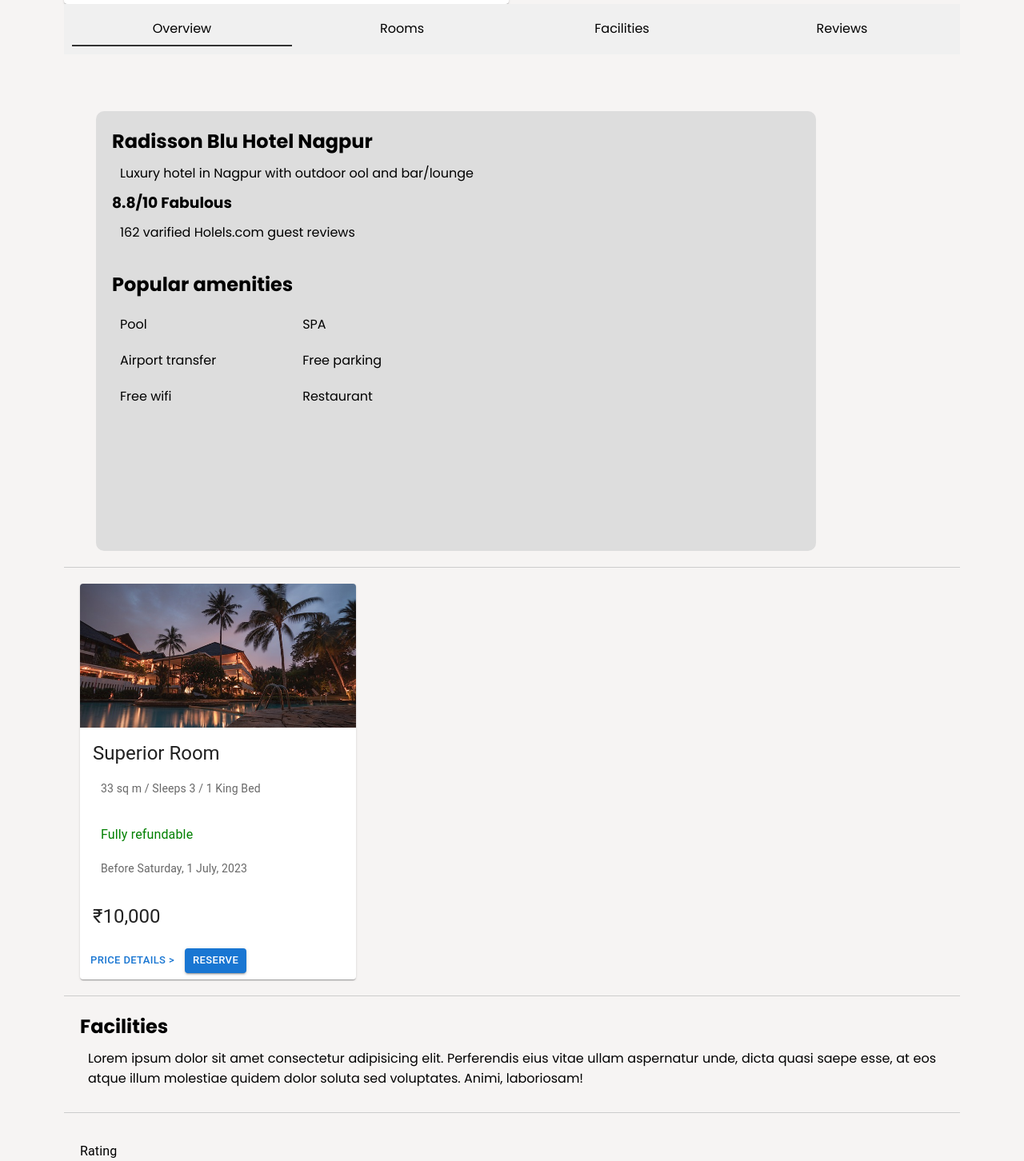
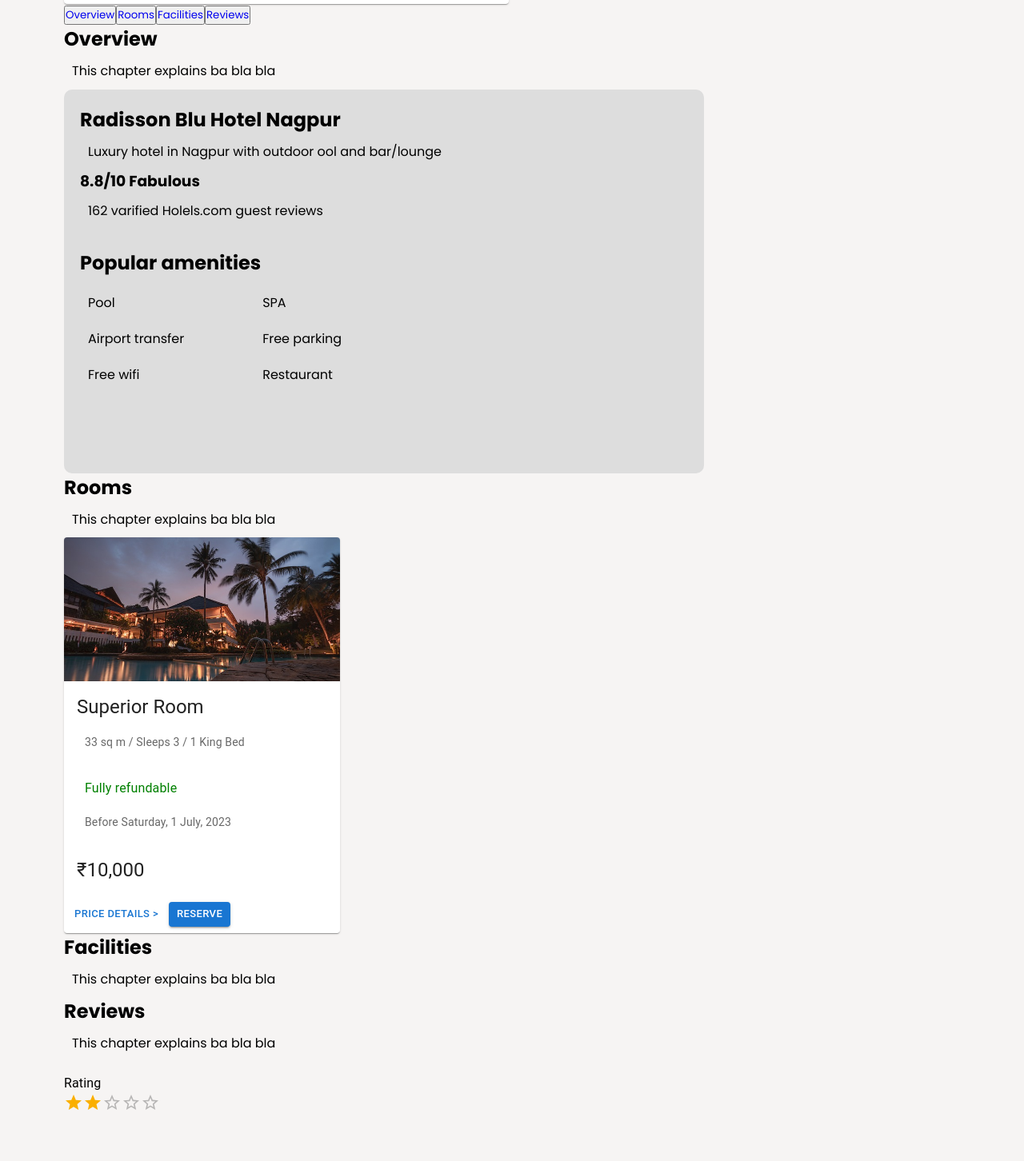
Before and after one commit to veenaurkude/Hotel-Booking-Project, a React (Create React App) app: page /hotel_details in a window 1280 px wide. Shown: the part 605-2057 px from the top of the page at 80% size. Built offline with nearby package versions, Linux system fonts and the light colour scheme.

Commit message:
new_updates

```diff
--- a/src/components/TabPanel.jsx
+++ b/src/components/TabPanel.jsx
@@ -13,10 +13,6 @@
 // import { useNavigate } from "react-router-dom";
 
 function TabPanel(props) {
-  // const navigate = useNavigate();
-  const { children, value, index, ...other } = props;
-
-  return (
     <div
       role="tabpanel"
       hidden={value !== index}
@@ -25,6 +21,7 @@
       {...other}
     >
       {value === index && (
+
         <Box sx={{ p: 3 }}>
           <Typography>{children}</Typography>
         </Box>
--- a/src/components/layout/Layout.jsx
+++ b/src/components/layout/Layout.jsx
@@ -13,9 +13,9 @@
 import LoginForm from '../../pages/Login/LoginForm';
 import About from '../../pages/About/About';
 import RoomCard from '../../pages/Hotels/rooms';
-import UserProfile from '../../pages/Profile/UserProfile';
 import HotelList from '../../pages/Hotel List/hotelList';
 import BookNow from '../../pages/Book now/bookNow';
+// import UserProfile from '../../pages/Profile/UserProfile';
 
 // import Slider from '../../pages/Login/Slider';
 // import Overview from '../../pages/Hotels/overview';
--- a/src/pages/Home/Home.css
+++ b/src/pages/Home/Home.css
@@ -43,7 +43,7 @@
     flex-direction: column;
     align-items: center;
     justify-content: center;
-    margin: 25rem 4rem 4rem 4rem;
+    margin: 22rem 4rem 4rem 4rem;
     padding: 2rem;
     box-shadow: 1px 3px 10px 3px #333;
     background-color: rgba(255, 255, 255, 0.5);
--- a/src/pages/Hotels/Overview.css
+++ b/src/pages/Hotels/Overview.css
@@ -1,23 +1,25 @@
 
 .maincontainer {
   border: gray;
-  height: 550px;
-  width: 900px;
+  height: 30rem;
+  width: 50rem;
   margin-top: 1px;
   background-color: #ddd;
-  margin-left: 20px;
   border-radius: 10px;
 }
+
 .contentmain {
   margin-left: 20px;
   padding-top: 20px;
 }
+
 .item {
   display: flex;
   gap: 10%;
   margin-top: 10px;
   margin-left: 0px;
 }
+
 p {
   padding: 10px;
 }
--- a/src/pages/Hotels/Tabs.css
+++ b/src/pages/Hotels/Tabs.css
@@ -1,3 +1,4 @@
+/* Tabs.css */
 
 .tabs-container {
     position: relative;
@@ -7,11 +8,11 @@
 
   .tab-buttons {
     position: sticky;
-    top: 65px;
+    top: 4rem;
     /* left: 0; */
     display: flex;
-    background-color: #f0f0f0;
-    box-shadow: rgba(0,0,0,.3);
+    background-color: #ccc;
+    box-shadow: rgba(82, 61, 61, 0.3);
     padding: 10px;
     width: 100%;
     z-index: 1;
@@ -41,6 +42,13 @@
   }
 
   .tab-content > div {
-    padding: 20px;
+    padding: 2rem;
     border-bottom: 1px solid #ccc;
+    /* display: none; */
   }
+
+
+  .tab-content > div.active {
+    display: block; /* Display the active tab content */
+    margin-top: 20px; /* Add proper margin above the active tab content */
+  }
--- a/src/pages/Hotels/Tabs.jsx
+++ b/src/pages/Hotels/Tabs.jsx
@@ -110,100 +110,172 @@
 //   );
 // };
 
-
 // ----------------------------------------------------
 
+// import React from "react";
+// import { useState, useRef } from 'react'; // { useState, useRef }
+// import "./Tabs.css";
+// import RoomCard from "./rooms";
+// import Overviews from "./Overviews";
+// import Ratings from "../../components/Ratings";
 
+// const Tabs = () => {
+//   const [selectedTab, setSelectedTab] = useState("Overview");
+//   const overviewRef = useRef(null);
+//   const roomsRef = useRef(null);
+//   const facilitiesRef = useRef(null);
+//   const reviewsRef = useRef(null);
 
-import React, { useState, useRef } from "react";
-import "./Tabs.css";
+//   const handleTabSelect = (tabName) => {
+//     setSelectedTab(tabName);
+//     scrollToSection(tabName);
+//   };
+
+//   const scrollToSection = (sectionName) => {
+//     const ref = getRefBySection(sectionName);
+//     ref.current.scrollIntoView({ behavior: "smooth" });
+//   };
+
+//   const getRefBySection = (sectionName) => {
+//     switch (sectionName) {
+//       case "Overview":
+//         return overviewRef;
+//       case "Rooms":
+//         return roomsRef;
+//       case "Facilities":
+//         return facilitiesRef;
+//       case "Reviews":
+//         return reviewsRef;
+//       default:
+//         return null;
+//     }
+//   };
+
+//   return (
+//     <div>
+
+//       <div className="tab-buttons">
+
+//         <button
+//           className={selectedTab === "Overview" ? "active" : ""}
+//           onClick={() => handleTabSelect("Overview")}
+//         >
+//           Overview
+//         </button>
+
+//         <button
+//           className={selectedTab === "Rooms" ? "active" : ""}
+//           onClick={() => handleTabSelect("Rooms")}
+//         >
+//           Rooms
+//         </button>
+
+//         <button
+//           className={selectedTab === "Facilities" ? "active" : ""}
+//           onClick={() => handleTabSelect("Facilities")}
+//         >
+//           Facilities
+//         </button>
+
+//         <button
+//           className={selectedTab === "Reviews" ? "active" : ""}
+//           onClick={() => handleTabSelect("Reviews")}
+//         >
+//           Reviews
+//         </button>
+
+//       </div>
+//       <div className="tab-content">
+
+//         {/* <div ref={overviewRef}>
+//           <Overviews />
+//         </div> */}
+
+//         <div ref={overviewRef} className={selectedTab === "Overview" ? "active" : ""}>
+//           <Overviews />
+//         </div>
+
+//         <div ref={roomsRef} className={selectedTab === "Rooms" ? "active" : ""}>
+//           <RoomCard />
+//         </div>
+
+//         <div ref={facilitiesRef} className={selectedTab === "Facilities" ? "active" : ""}>
+//           <h2>Facilities</h2>
+//           <p>
+//             Lorem ipsum dolor sit amet consectetur adipisicing elit. Perferendis
+//             eius vitae ullam aspernatur unde, dicta quasi saepe esse, at eos
+//             atque illum molestiae quidem dolor soluta sed voluptates. Animi,
+//             laboriosam!
+//           </p>
+//         </div>
+
+//         <div ref={reviewsRef} className={selectedTab === "Reviews" ? "active" : ""}>
+//           <Ratings />
+//         </div>
+
+//       </div>
+//     </div>
+//   );
+// };
+
+// export default Tabs;
+// --------------------------------------------
+
+import React from "react";
+import Overviews from "./Overviews";
 import RoomCard from "./rooms";
-import Overviews from "./Overviews";
 import Ratings from "../../components/Ratings";
 
-const Tabs = () => {
-  const [selectedTab, setSelectedTab] = useState("Overview");
-  const overviewRef = useRef(null);
-  const roomsRef = useRef(null);
-  const facilitiesRef = useRef(null);
-  const reviewsRef = useRef(null);
+function Tabs() {
+  return (
+    <section>
+      <div className="tab-buttons">
+        <button>
+          <a href="#overview">Overview</a>
+        </button>
 
-  const handleTabSelect = (tabName) => {
-    setSelectedTab(tabName);
-    scrollToSection(tabName);
-  };
+        <button>
+          <a href="#rooms">Rooms</a>
+        </button>
 
-  const scrollToSection = (sectionName) => {
-    const ref = getRefBySection(sectionName);
-    ref.current.scrollIntoView({ behavior: "smooth" });
-  };
+        <button>
+          <a href="#facilities">Facilities</a>
+        </button>
 
-  const getRefBySection = (sectionName) => {
-    switch (sectionName) {
-      case "Overview":
-        return overviewRef;
-      case "Rooms":
-        return roomsRef;
-      case "Facilities":
-        return facilitiesRef;
-      case "Reviews":
-        return reviewsRef;
-      default:
-        return null;
-    }
-  };
-
-  return (
-    <div>
-      <div className="tab-buttons">
-        <button
-          className={selectedTab === "Overview" ? "active" : ""}
-          onClick={() => handleTabSelect("Overview")}
-        >
-          Overview
-        </button>
-        <button
-          className={selectedTab === "Rooms" ? "active" : ""}
-          onClick={() => handleTabSelect("Rooms")}
-        >
-          Rooms
-        </button>
-        <button
-          className={selectedTab === "Facilities" ? "active" : ""}
-          onClick={() => handleTabSelect("Facilities")}
-        >
-          Facilities
-        </button>
-        <button
-          className={selectedTab === "Reviews" ? "active" : ""}
-          onClick={() => handleTabSelect("Reviews")}
-        >
-          Reviews
+        <button>
+          <a href="#reviews">Reviews</a>
         </button>
       </div>
-      <div className="tab-content">
-        <div ref={overviewRef}>
+
+      <div>
+        <div>
+
+          <h2 id="overview">Overview</h2>
+          <p>This chapter explains ba bla bla</p>
           <Overviews />
         </div>
-        <div ref={roomsRef}>
+
+        <div>
+          <h2 id="rooms">Rooms</h2>
+          <p>This chapter explains ba bla bla</p>
           <RoomCard />
         </div>
-        <div ref={facilitiesRef}>
-          <h2>Facilities</h2>
 
-          <p>
-            Lorem ipsum dolor sit amet consectetur adipisicing elit. Perferendis
-            eius vitae ullam aspernatur unde, dicta quasi saepe esse, at eos
-            atque illum molestiae quidem dolor soluta sed voluptates. Animi,
-            laboriosam!
-          </p>
+        <div>
+          <h2 id="facilities">Facilities</h2>
+          <p>This chapter explains ba bla bla</p>
+
         </div>
-        <div ref={reviewsRef}>
+
+        <div>
+          <h2 id="reviews">Reviews</h2>
+          <p>This chapter explains ba bla bla</p>
           <Ratings />
         </div>
+
       </div>
-    </div>
+    </section>
   );
-};
+}
 
 export default Tabs;
--- a/src/pages/Register/Register.jsx
+++ b/src/pages/Register/Register.jsx
@@ -116,8 +116,6 @@
       return true;
     }
   };
-
-
 
     const SignIn=()=>{
         navigate('/login')
```
